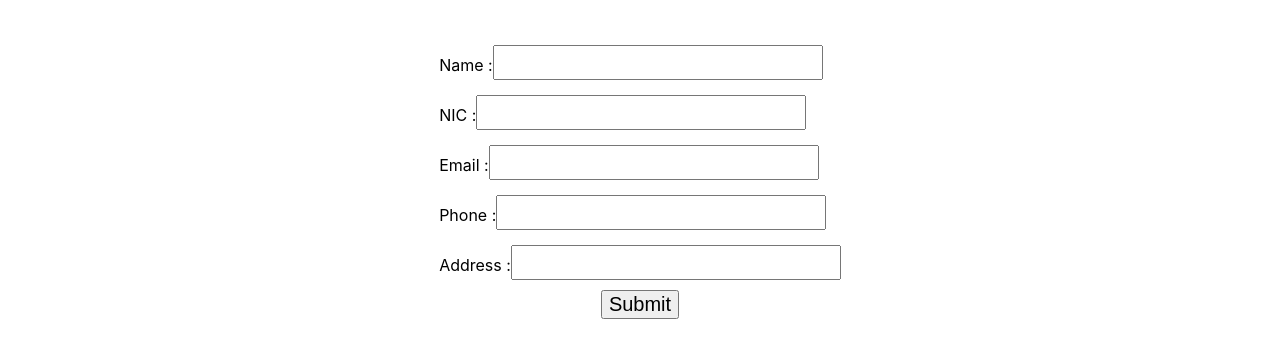
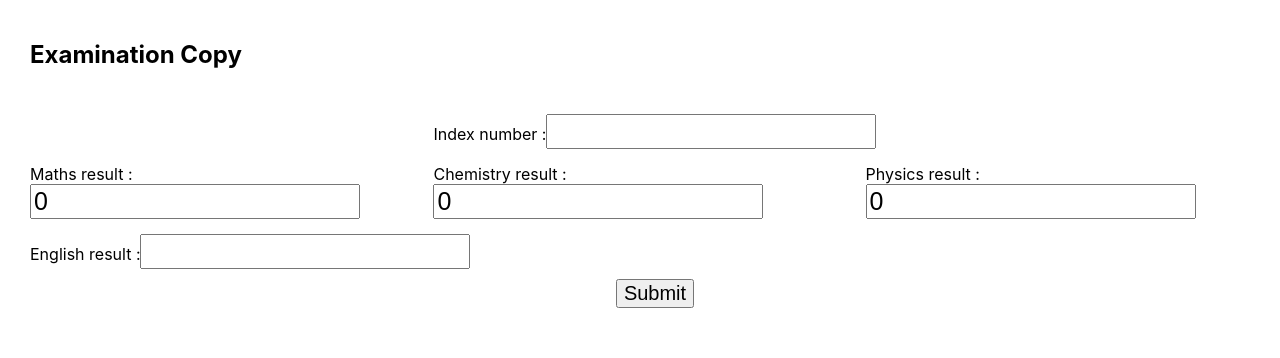
Before and after one commit to dineshabey/react-hooks-componentWillmount, a React (Create React App) app: page / in a window 1280 px wide. Shown: the top 358 px of the page. Built offline with nearby package versions, Linux system fonts and the light colour scheme.

Commit message:
add default values for input feilds

```diff
--- a/src/App.js
+++ b/src/App.js
@@ -1,7 +1,6 @@
 import React, { useState } from 'react'
 import LearnReference from './learnRef/LearnReference'
 import StudentForm from './formHandling/StudentForm';
-import ExaminationForm from './formHandling/ExaminationForm';
 import ExaminationFormCopy from './formHandling/ExaminationForm copy';
 
 export default function App() {
@@ -11,13 +10,17 @@ export default function App() {
       {/* <button onClick={() => { setVisible(!isVisible) }}>Show ref components</button>
       {isVisible && <LearnReference />} */}
 
-      <StudentForm />
+      {/* <StudentForm /> */}
 
-      <br/>
+      <br />
 
       {/* <ExaminationForm/> */}
 
-      {/* <ExaminationFormCopy/> */}
+      <ExaminationFormCopy />
+
+
+
+
 
     </div>
   )
--- a/src/formHandling/ExaminationForm copy.js
+++ b/src/formHandling/ExaminationForm copy.js
@@ -5,7 +5,7 @@ import { useForm } from '../customHooks/useForm';
 
 export default function ExaminationFormCopy() {
 
-    const [values,handleChanges] = useForm();
+    const [values,handleChanges] = useForm({maths:0,chemistry:0,physics:0,english:0});
 
     // const [index, setIndex] = useState('');
     // const [maths, setMaths] = useState('');
@@ -38,15 +38,15 @@ export default function ExaminationFormCopy() {
                 <div style={{ display: 'flex', justifyContent: 'center' }}>
                     <div style={{ marginTop: '15px' }}>
                         <label>Maths result :</label>
-                        <input name='maths' style={{ fontSize: '25px' }} onChange={handleChanges} />
+                        <input value={values['maths']} name='maths' style={{ fontSize: '25px' }} onChange={handleChanges} />
                     </div>
                     <div style={{ marginTop: '15px' }}>
                         <label>Chemistry result :</label>
-                        <input name='chemistry' style={{ fontSize: '25px' }} onChange={handleChanges} />
+                        <input value={values['chemistry']} name='chemistry' style={{ fontSize: '25px' }} onChange={handleChanges} />
                     </div>
                     <div style={{ marginTop: '15px' }}>
                         <label>Physics result :</label>
-                        <input name='physics' style={{ fontSize: '25px' }} onChange={handleChanges} />
+                        <input value={values['physics']} name='physics' style={{ fontSize: '25px' }} onChange={handleChanges} />
                     </div>
                 </div>
                 <div style={{ marginTop: '15px' }}>
```
